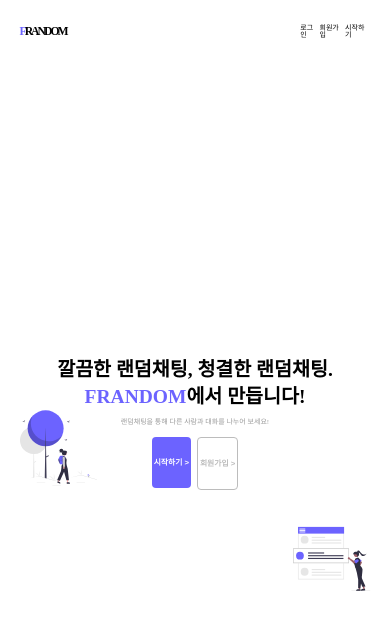
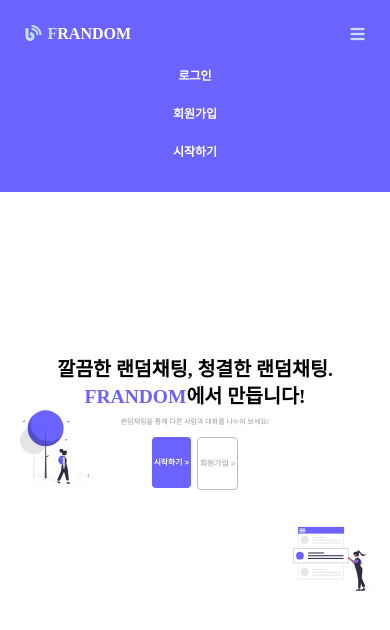
Before and after one commit to jidole02/frandom-baepo, a React (Create React App) app: page / in a window 390 px wide. Shown: the top 630 px of the page. Built offline with nearby package versions, Linux system fonts and the light colour scheme.

Commit message:
CREATE : 헤더 반응형

```diff
--- a/src/New/HEADER/header.js
+++ b/src/New/HEADER/header.js
@@ -8,6 +8,7 @@ export default function Header() {
     const history = useHistory();
     const [login, setLogin] = useState(false);
     const [menu,setMenu] = useState(false);
+    const [media,setMedia] = useState(false);
     useEffect(()=>{
         if(window.localStorage.getItem("token") != undefined && window.localStorage.getItem("token")!==""){
             if(window.localStorage.getItem("token").length > 1){
@@ -15,97 +16,76 @@ export default function Header() {
             }
         }
     },[window.localStorage.getItem("token")])
-
     const Logout =()=>{
         window.localStorage.setItem("token","");
         window.location.href = "/"
     }
+
+    useEffect(()=>{
+        setInterval(()=>{
+            if(window.innerWidth < 768){
+                setMedia(true);
+            }
+            else{
+                setMedia(false)
+            }
+        },500)
+    })
+
+    const closeHeader =()=>{
+        setMenu(!menu)
+    }
     return(
         <>
+            <s.HeaderContainer>
+                <s.HeaderTitle
+                    onClick={()=>{history.push('/')}}
+                ><b>F</b>RANDOM</s.HeaderTitle>
+                <s.MediaHeader>
+                    <p onClick={()=>{
+                        history.push("/")
+                    }}><i className="fas fa-blog"></i><i>F</i>RANDOM</p>
+                    <i  className="fas fa-bars"
+                        onClick={()=>{
+                            setMenu(!menu)
+                        }}></i>
+                </s.MediaHeader>
+                <s.MenuBar style={media && menu ? {display:"none"} : {display:"flex"}}>
                     {login ?
-        // 로그인 됬을 때는
                     <>
-            <s.Section style={menu ? {marginTop:"7vh"}
-            :{marginTop:"-10vh"}}>
                         <s.Menu
                             to="/login"
+                            onClick={closeHeader}
+                            activeStyle={LinkStyle}
                         ></s.Menu>
                         <s.Menu
-                        to="/"
                             onClick={Logout}
+                            onClick={closeHeader}
                         >로그아웃</s.Menu>
                         <s.Menu
                             to="/chating"
                         >시작하기</s.Menu>
-            </s.Section>
-            <s.HeaderContainer>
-                <i className="fas fa-bars"
-                    onClick={()=>{
-                        setMenu(!menu)
-                    }}
-                ></i>
-                <s.HeaderTitle
-                    onClick={()=>{history.push('/')}}
-                ><b>F</b>RANDOM</s.HeaderTitle>
-                <s.MenuBar>
+                    </>
+                    :
+                    <>
                         <s.Menu
                             to="/login"
                             activeStyle={LinkStyle}
-                    ></s.Menu>
-                    <s.Menu
-                        to="/"
-                        onClick={Logout}
-                    >로그아웃</s.Menu>
-                    <s.Menu
-                        to="/chating"
-                        activeStyle={LinkStyle}
-                    >시작하기</s.Menu>
-                </s.MenuBar>
-            </s.HeaderContainer>
-            </>
-            :
-            // 로그인 안됬을 때는
-            <>
-            <s.Section style={menu ? {marginTop:"7vh"}
-            :{marginTop:"-10vh"}}>
-                    <s.Menu
-                        to="/login"
-                        style={{marginTop:"10px"}}
-                    >로그인</s.Menu>
-                    <s.Menu
-                        to="/"
-                        onClick={Logout}
-                    >로그아웃</s.Menu>
-                    <s.Menu
-                        to="/chating"
-                    >시작하기</s.Menu>
-            </s.Section>
-            <s.HeaderContainer>
-            <s.HeaderTitle
-                onClick={()=>{history.push('/')}}
-            ><b>F</b>RANDOM</s.HeaderTitle>
-            <i className="fas fa-bars"
-                onClick={()=>{
-                    setMenu(!menu)
-                }}
-            ></i>
-            <s.MenuBar>
-                <s.Menu
-                    to="/login"
-                    activeStyle={LinkStyle}
+                            onClick={closeHeader}
                         >로그인</s.Menu>
                         <s.Menu
                             to="/signup"
                             activeStyle={LinkStyle}
+                            onClick={closeHeader}
                         >회원가입</s.Menu>
                         <s.Menu
                             to="/chating"
-                    activeStyle={LinkStyle}
+                            onClick={closeHeader}
                         >시작하기</s.Menu>
+                    </>
+                    }
                 </s.MenuBar>
             </s.HeaderContainer>
         </>
-        }
-        </>
     )
 }
--- a/src/New/HEADER/styles.js
+++ b/src/New/HEADER/styles.js
@@ -10,44 +10,14 @@ export const HeaderContainer = styled.header`
     justify-content:space-between;
     z-index:300;
     position:absolute;
-    i{
-        display:none;
-    }
-    @media screen and (max-width:360px){
+    @media screen and (max-width:768px){
         width:90%;
-        height:3%;
+        background-color:${mainColor};
         display:flex;
-        box-shadow:0px 3px 10px rgb(10,10,10,0.1);
-        background-color:${mainColor};
-        padding:15px 5%;
-        p{
-            display:none;
+        flex-direction:column;
+        ul{
+            flex-direction:column;
         }
-        ul{
-            display:none;
-        }
-        i{
-            display:block;
-            color:white;
-        }
-    }
-`
-
-export const Section = styled.section`
-    display:none;
-    width:100%;
-    position:absolute;
-    z-index:300;
-    background-color:white;
-    box-shadow:5px 0px 10px rgb(10,10,10,0.1);
-    padding:2% 0;
-    flex-direction:column;
-    align-items:center;
-    justify-content:space-between;
-    margin-top:-9vh;
-    transition:1s;
-    @media screen and (max-width:360px){
-        display:flex;
     }
 `
 
@@ -61,13 +31,39 @@ export const HeaderTitle = styled.p`
     b{
         color:${mainColor};
     }
+    @media screen and (max-width:768px){
+        display:none;
+    }
+`
+
+export const MediaHeader = styled.div`
+    width:100%;
+    display:none;
+    @media screen and (max-width:768px){
+        display:flex;
+        justify-content:space-between;
+        align-items:center;
+    }
+    i{
+        color:#C2E2F8;
+        :first-of-type{
+            padding: 0 6px;
+        }
+    }
+    p{
+        color:white;
+        font-weight:bold;
+    }
 `
 
 export const MenuBar = styled.ul`
     width:20%;
     display:flex;
     justify-content:space-between;
-    color:white;
+    @media screen and (max-width:768px){
+        width:100%;
+        margin-top:20px;
+    }
 `
 
 export const Menu = styled(NavLink)`
@@ -75,8 +71,17 @@ export const Menu = styled(NavLink)`
     color:black;
     font-family:나눔스퀘어;
     font-size:1.8vmin;
-    @media screen and (max-width:360px){
-        color:gray;
-        font-size:14px;
+    @media screen and (max-width:768px){
+        margin-top:10px;
+        color:white;
+        width:100%;
+        font-size:12px;
+        font-weight:bold;
+        display:flex;
+        justify-content:center;
+        padding: 8px 0;
+        :first-of-type{
+            margin-top:0;
+        }
     }
 `
```
Lines whose indentation alone changed are shown as unchanged.
